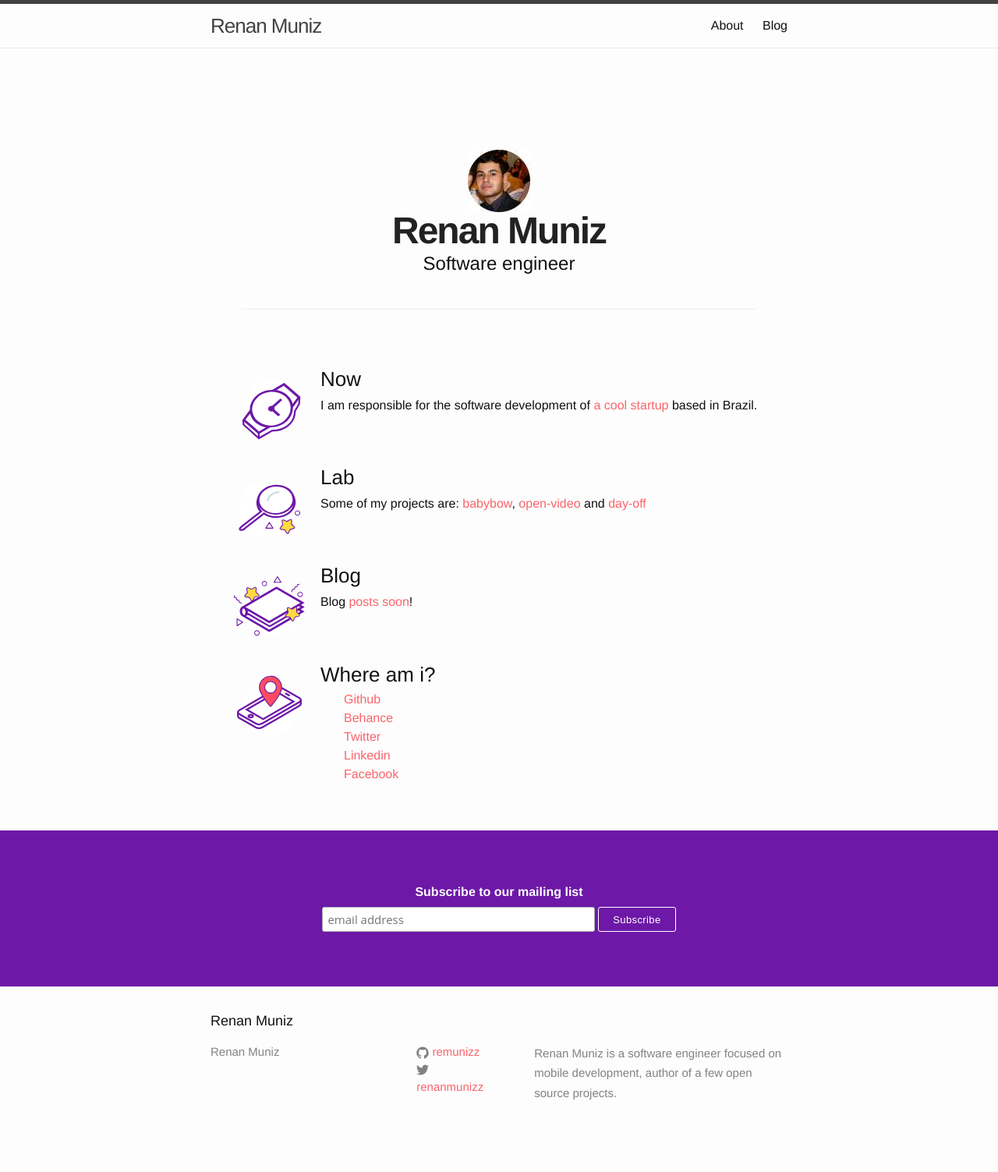
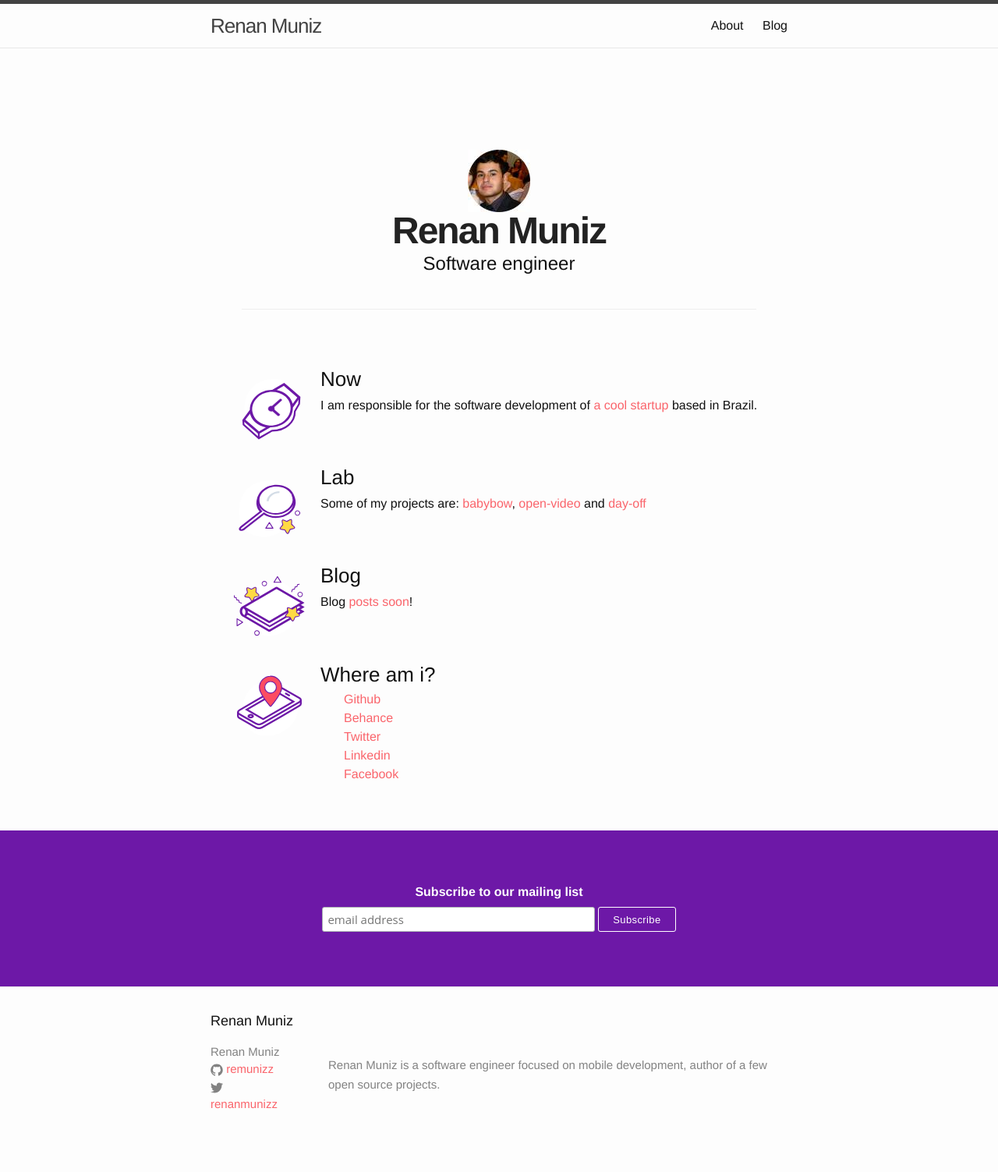
Before and after one commit to remunizz/remunizz.github.io, a Jekyll site: the page built from index.html, in a window 1280 px wide. Shown: the whole page at 78% size. Built offline with Jekyll 4.4.1, drawn with Linux system fonts in a browser that asks for light colours.

Commit message:
Update footer divs position and size

```diff
--- a/_includes/footer.html
+++ b/_includes/footer.html
@@ -39,14 +39,12 @@
         <h2 class="footer-heading">{{ site.title }}</h2>
 
         <div class="footer-col-wrapper">
-            <div class="footer-col footer-col-1">
+            <div class="footer-col footer-col-2">
                 <ul class="contact-list">
                     <li>{{ site.title }}</li>
                     <li><a href="mailto:{{ site.email }}">{{ site.email }}</a></li>
                 </ul>
-            </div>
 
-            <div class="footer-col footer-col-2">
                 <ul class="social-media-list">
                     {% if site.github_username %}
                     <li>
@@ -62,6 +60,10 @@
                 </ul>
             </div>
 
+            <div class="footer-col footer-col-1">
+
+            </div>
+
             <div class="footer-col footer-col-3">
                 <p>{{ site.description }}</p>
             </div>
--- a/_sass/_layout.scss
+++ b/_sass/_layout.scss
@@ -137,8 +137,8 @@
 }
 
 .footer-col-3 {
-    width: -webkit-calc(45% - (#{$spacing-unit} / 2));
-    width:         calc(45% - (#{$spacing-unit} / 2));
+    width: -webkit-calc(80% - (#{$spacing-unit} / 2));
+    width:         calc(80% - (#{$spacing-unit} / 2));
 }
 
 @include media-query($on-laptop) {
```
